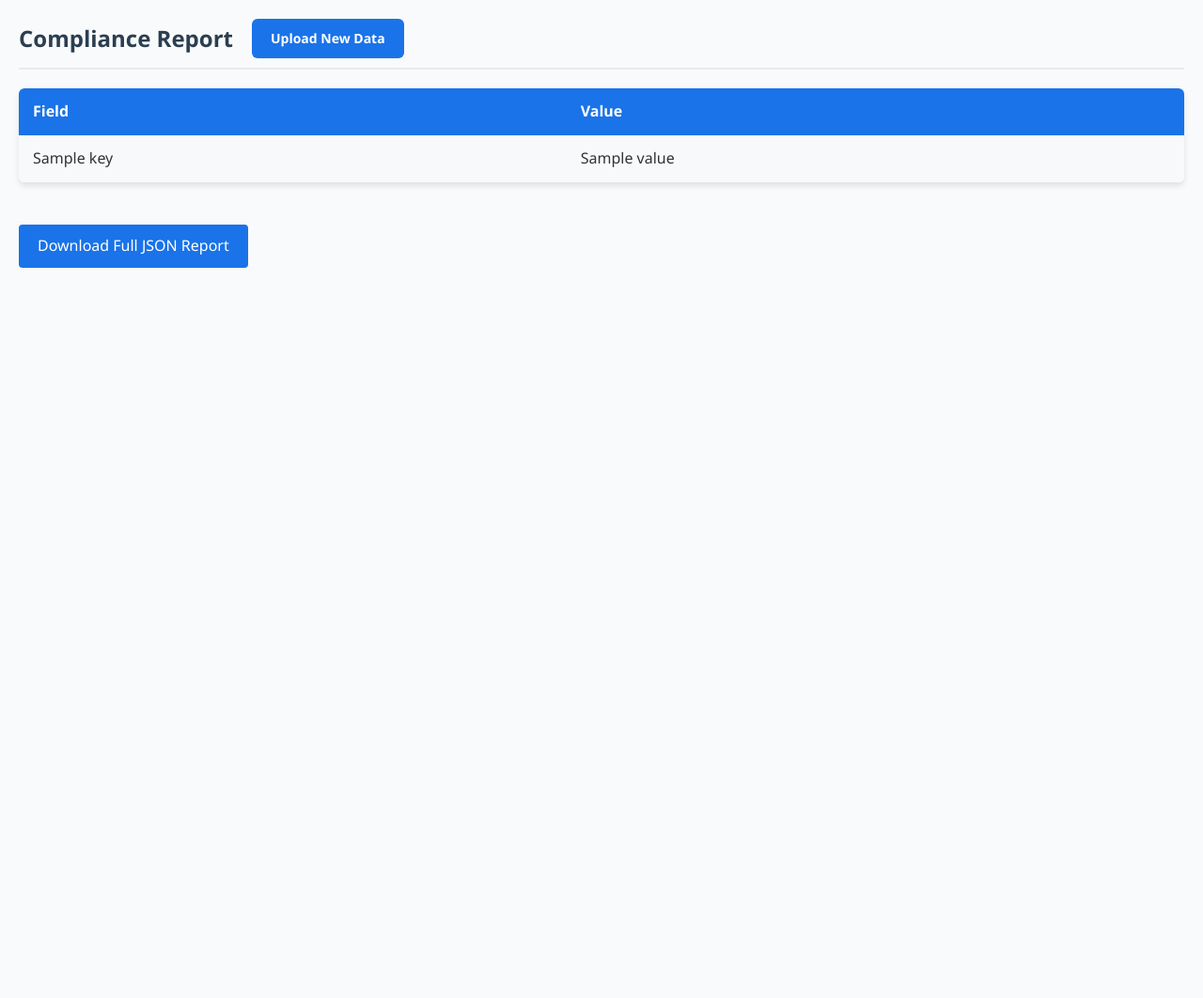
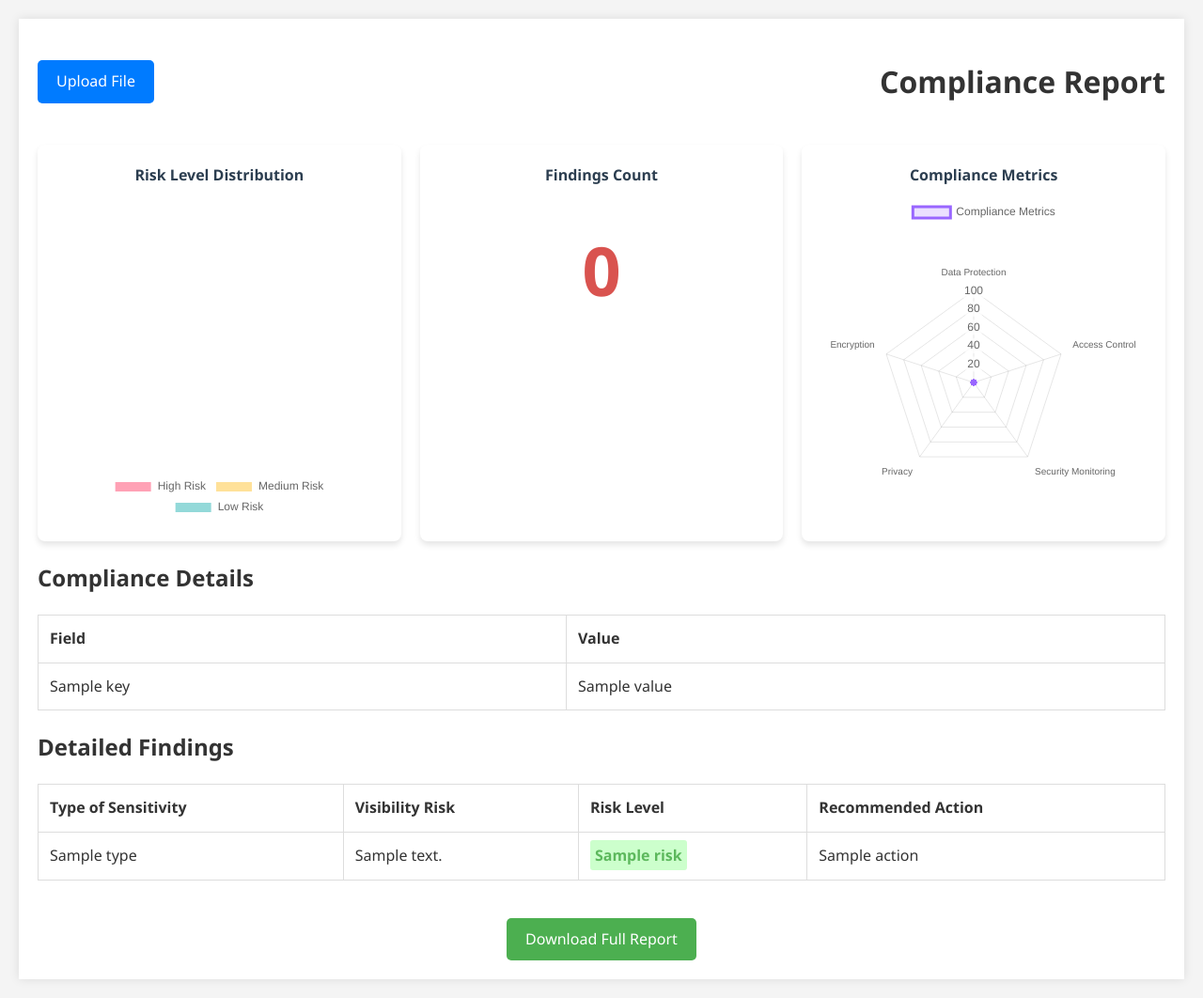
Before and after one commit to herald019/SAAS---Data-privacy-and-compliance-report, a Flask app: template templates/result.html in a window 1280 px wide. Shown: the whole page at 94% size. Before the commit the page ends 285 px from the top, so only its background shows below. Run offline with Flask 3, Linux system fonts and the light colour scheme; the template is opened without the code that fills it: most values are stand-ins (such as "Sample title", 1, 10 or a date in 2020); some libraries are stand-ins or nearby versions.

Commit message:
result.html

```diff
--- a/templates/result.html
+++ b/templates/result.html
@@ -4,39 +4,14 @@
     <meta charset="UTF-8">
     <meta name="viewport" content="width=device-width, initial-scale=1.0">
     <title>Compliance Report</title>
+    <script src="https://cdnjs.cloudflare.com/ajax/libs/Chart.js/3.7.1/chart.min.js"></script>
     <style>
         :root {
-            /* Light theme variables */
-            --bg-color: #f9fafb;
+            --bg-color: #f4f4f4;
             --text-color: #333;
             --heading-color: #2c3e50;
-            --border-color: #eaeaea;
-            --table-bg: white;
-            --table-alt-bg: #f8f9fa;
-            --table-hover-bg: #f1f4f9;
-            --header-bg: #1a73e8;
-            --header-text: white;
-            --shadow: 0 4px 6px rgba(0, 0, 0, 0.1);
-            --button-bg: #1a73e8;
-            --button-hover: #1557b0;
-            --button-text: white;
-        }
-
-        [data-theme="dark"] {
-            /* Dark theme variables */
-            --bg-color: #1e1e2e;
-            --text-color: #e1e1e1;
-            --heading-color: #cdd6f4;
-            --border-color: #313244;
-            --table-bg: #181825;
-            --table-alt-bg: #1f1f2e;
-            --table-hover-bg: #2a2a40;
-            --header-bg: #74c7ec;
-            --header-text: #11111b;
-            --shadow: 0 4px 6px rgba(0, 0, 0, 0.3);
-            --button-bg: #74c7ec;
-            --button-hover: #89dceb;
-            --button-text: #11111b;
+            --border-color: #ddd;
+            --chart-bg: white;
         }
 
         body {
@@ -46,264 +21,275 @@
             margin: 0;
             padding: 20px;
             background-color: var(--bg-color);
-            transition: all 0.3s ease;
         }
 
-        .header-container {
+        .container {
+            max-width: 1200px;
+            margin: 0 auto;
+            background-color: white;
+            padding: 20px;
+            box-shadow: 0 0 10px rgba(0,0,0,0.1);
+        }
+
+        /* New styles for top left button */
+        .top-buttons {
             display: flex;
             justify-content: space-between;
             align-items: center;
             margin-bottom: 20px;
-            padding-bottom: 10px;
-            border-bottom: 2px solid var(--border-color);
         }
 
-        h2 {
-            color: var(--heading-color);
-            margin: 0;
+        .upload-btn {
+            display: inline-block;
+            background-color: #007bff;
+            color: white;
+            padding: 10px 20px;
+            text-decoration: none;
+            border-radius: 5px;
         }
 
-        .theme-toggle {
+        .charts-container {
+            display: grid;
+            grid-template-columns: repeat(auto-fit, minmax(300px, 1fr));
+            gap: 20px;
+            margin-bottom: 20px;
+        }
+
+        .chart-container {
+            background-color: var(--chart-bg);
+            border-radius: 8px;
+            box-shadow: 0 4px 6px rgba(0,0,0,0.1);
+            padding: 20px;
             display: flex;
+            flex-direction: column;
             align-items: center;
         }
 
-        .theme-toggle label {
-            margin-right: 10px;
-            cursor: pointer;
-            display: flex;
-            align-items: center;
-        }
-
-        .toggle {
-            position: relative;
-            display: inline-block;
-            width: 60px;
-            height: 30px;
-        }
-
-        .toggle input {
-            opacity: 0;
-            width: 0;
-            height: 0;
-        }
-
-        .slider {
-            position: absolute;
-            cursor: pointer;
-            top: 0;
-            left: 0;
-            right: 0;
-            bottom: 0;
-            background-color: #ccc;
-            transition: .4s;
-            border-radius: 30px;
-        }
-
-        .slider:before {
-            position: absolute;
-            content: "";
-            height: 22px;
-            width: 22px;
-            left: 4px;
-            bottom: 4px;
-            background-color: white;
-            transition: .4s;
-            border-radius: 50%;
-        }
-
-        input:checked + .slider {
-            background-color: #74c7ec;
-        }
-
-        input:checked + .slider:before {
-            transform: translateX(30px);
-        }
-
-        .toggle-icons {
-            display: flex;
-            justify-content: space-between;
-            padding: 0 10px;
-            align-items: center;
-            height: 100%;
-            color: var(--header-text);
-            pointer-events: none;
+        .chart-title {
+            margin-bottom: 10px;
+            font-weight: bold;
+            color: var(--heading-color);
         }
 
         table {
             width: 100%;
             border-collapse: collapse;
             margin-bottom: 20px;
-            box-shadow: var(--shadow);
-            background-color: var(--table-bg);
-            border-radius: 6px;
-            overflow: hidden;
-            transition: all 0.3s ease;
         }
 
-        th {
-            background-color: var(--header-bg);
-            color: var(--header-text);
-            font-weight: 600;
-            text-align: left;
-            padding: 12px 15px;
-            transition: all 0.3s ease;
+        table, th, td {
+            border: 1px solid var(--border-color);
         }
 
-        td {
-            padding: 12px 15px;
-            border-bottom: 1px solid var(--border-color);
-            transition: all 0.3s ease;
+        th, td {
+            padding: 12px;
+            text-align: left;
         }
 
-        tr:nth-child(even) {
-            background-color: var(--table-alt-bg);
+        .risk-level {
+            font-weight: bold;
+            padding: 5px;
+            border-radius: 3px;
         }
 
-        tr:hover {
-            background-color: var(--table-hover-bg);
+        .risk-high {
+            background-color: #ffcccb;
+            color: #d9534f;
         }
 
-        tr:last-child td {
-            border-bottom: none;
+        .risk-medium {
+            background-color: #fff7cc;
+            color: #f0ad4e;
         }
 
-        a {
-            display: inline-block;
-            text-decoration: none;
-            color: var(--button-text);
-            background-color: var(--button-bg);
-            padding: 10px 20px;
-            border-radius: 4px;
-            font-weight: 500;
-            transition: background-color 0.3s, transform 0.2s;
+        .risk-low {
+            background-color: #ccffcc;
+            color: #5cb85c;
         }
 
-        a:hover {
-            background-color: var(--button-hover);
-            transform: translateY(-2px);
+        .download-btn {
+            display: inline-block;
+            background-color: #4CAF50;
+            color: white;
+            padding: 10px 20px;
+            text-decoration: none;
+            border-radius: 5px;
+            text-align: center;
+            margin-top: 20px;
         }
 
-        @media screen and (max-width: 600px) {
-            .header-container {
-                flex-direction: column;
-                align-items: flex-start;
-            }
-
-            .theme-toggle {
-                margin-top: 15px;
-            }
-
-            table {
-                border: 0;
-                box-shadow: none;
-            }
-
-            table thead {
-                display: none;
-            }
-
-            table tr {
-                margin-bottom: 15px;
-                display: block;
-                border: 1px solid var(--border-color);
-                box-shadow: var(--shadow);
-                border-radius: 4px;
-                overflow: hidden;
-            }
-
-            table td {
-                display: block;
-                text-align: right;
-                border-bottom: 1px solid var(--border-color);
-                position: relative;
-                padding-left: 45%;
-            }
-
-            table td:before {
-                content: attr(data-label);
-                position: absolute;
-                left: 15px;
-                font-weight: 600;
-                color: var(--heading-color);
-            }
-
-            table td:last-child {
-                border-bottom: 0;
-            }
+        .findings-count {
+            font-size: 72px;
+            font-weight: bold;
+            text-align: center;
+            color: #d9534f;
+            margin: 20px 0;
         }
     </style>
 </head>
 <body>
+    <div class="container">
+        <!-- Top Buttons Section -->
+        <div class="top-buttons">
+            <a href="/" class="upload-btn">Upload File</a>
+            <h1>Compliance Report</h1>
+        </div>
 
-
-    <div class="header-container">
-        <div style="display: flex; align-items: center; gap: 20px;">
-            <h2>Compliance Report</h2>
-            <a href="/" class="active" style="
-                background-color: var(--button-bg);
-                color: var(--button-text);
-                border: none;
-                border-radius: 6px;
-                padding: 10px 20px;
-                font-size: 14px;
-                font-weight: 600;
-                text-decoration: none;
-                transition: all 0.3s ease;
-            ">
-                Upload New Data
-            </a>
+        <!-- Charts Container -->
+        <div class="charts-container">
+            <div class="chart-container">
+                <div class="chart-title">Risk Level Distribution</div>
+                <canvas id="riskLevelChart"></canvas>
             </div>
-        <div class="theme-toggle">
-            <!-- Theme toggle stays the same -->
+            <div class="chart-container">
+                <div class="chart-title">Findings Count</div>
+                <div class="findings-count" id="findingsCount">0</div>
+            </div>
+            <div class="chart-container">
+                <div class="chart-title">Compliance Metrics</div>
+                <canvas id="complianceMetricsChart"></canvas>
             </div>
         </div>
 
+        <!-- Compliance Overview Table -->
+        <h2>Compliance Details</h2>
         <table>
+            <thead>
                 <tr>
                     <th>Field</th>
                     <th>Value</th>
                 </tr>
+            </thead>
+            <tbody>
                 {% for key, value in compliance.items() %}
+                {% if key not in ['Last Updated', 'Description', 'Sensitivities'] %}
                 <tr>
-            <td data-label="Field">{{ key }}</td>
-            <td data-label="Value">{{ value }}</td>
+                    <td>{{ key }}</td>
+                    <td>
+                        {% if key == 'Risk Level' %}
+                            <span class="risk-level
+                                {% if value == 'High' %}risk-high
+                                {% elif value == 'Medium' %}risk-medium
+                                {% else %}risk-low
+                                {% endif %}">
+                                {{ value }}
+                            </span>
+                        {% else %}
+                            {{ value }}
+                        {% endif %}
+                    </td>
+                </tr>
+                {% endif %}
+                {% endfor %}
+            </tbody>
+        </table>
+
+        <!-- Detailed Findings Table -->
+        <h2>Detailed Findings</h2>
+        <table>
+            <thead>
+                <tr>
+                    <th>Type of Sensitivity</th>
+                    <th>Visibility Risk</th>
+                    <th>Risk Level</th>
+                    <th>Recommended Action</th>
+                </tr>
+            </thead>
+            <tbody>
+                {% for sensitivity in compliance.get('Sensitivities', []) %}
+                <tr>
+                    <td>{{ sensitivity['type'] }}</td>
+                    <td>{{ sensitivity['visibility'] }}</td>
+                    <td>
+                        <span class="risk-level
+                            {% if sensitivity['risk'] == 'High' %}risk-high
+                            {% elif sensitivity['risk'] == 'Medium' %}risk-medium
+                            {% else %}risk-low
+                            {% endif %}">
+                            {{ sensitivity['risk'] }}
+                        </span>
+                    </td>
+                    <td>{{ sensitivity['action'] }}</td>
                 </tr>
                 {% endfor %}
+            </tbody>
         </table>
 
-    <br>
-    <a href="{{ file_url }}" download>Download Full JSON Report</a>
+        <!-- Download Option -->
+        <div style="text-align: center;">
+            <a href="{{ file_url }}" class="download-btn">
+                Download Full Report
+            </a>
+        </div>
+    </div>
 
     <script>
-        // Theme toggle functionality
-        const themeSwitch = document.getElementById('theme-switch');
-        const htmlElement = document.documentElement;
+        document.addEventListener('DOMContentLoaded', function() {
+            const complianceData = {{ compliance | tojson | safe }};
 
-        // Check for saved theme preference or use preferred color scheme
-        const savedTheme = localStorage.getItem('theme');
-
-        if (savedTheme) {
-            htmlElement.setAttribute('data-theme', savedTheme);
-            themeSwitch.checked = savedTheme === 'dark';
-        } else {
-            // Use system preference as default
-            const prefersDark = window.matchMedia('(prefers-color-scheme: dark)').matches;
-            if (prefersDark) {
-                htmlElement.setAttribute('data-theme', 'dark');
-                themeSwitch.checked = true;
+            // Risk Level Chart
+            const ctx1 = document.getElementById('riskLevelChart').getContext('2d');
+            new Chart(ctx1, {
+                type: 'pie',
+                data: {
+                    labels: ['High Risk', 'Medium Risk', 'Low Risk'],
+                    datasets: [{
+                        data: [
+                            complianceData['High Risk'] || 0,
+                            complianceData['Medium Risk'] || 0,
+                            complianceData['Low Risk'] || 0
+                        ],
+                        backgroundColor: [
+                            'rgba(255, 99, 132, 0.6)',  // High Risk - Red
+                            'rgba(255, 205, 86, 0.6)',  // Medium Risk - Yellow
+                            'rgba(75, 192, 192, 0.6)'   // Low Risk - Green
+                        ]
+                    }]
+                },
+                options: {
+                    responsive: true,
+                    plugins: {
+                        legend: {
+                            display: true,
+                            position: 'bottom'
                         }
                     }
+                }
+            });
 
-        // Theme switch event listener
-        themeSwitch.addEventListener('change', function() {
-            if (this.checked) {
-                htmlElement.setAttribute('data-theme', 'dark');
-                localStorage.setItem('theme', 'dark');
-            } else {
-                htmlElement.setAttribute('data-theme', 'light');
-                localStorage.setItem('theme', 'light');
+            // Set Findings Count
+            document.getElementById('findingsCount').textContent = complianceData['Findings Count'] || 0;
+
+            // Compliance Metrics Radar Chart
+            const ctx3 = document.getElementById('complianceMetricsChart').getContext('2d');
+            new Chart(ctx3, {
+                type: 'radar',
+                data: {
+                    labels: ['Data Protection', 'Access Control', 'Security Monitoring', 'Privacy', 'Encryption'],
+                    datasets: [{
+                        label: 'Compliance Metrics',
+                        data: [
+                            complianceData['Data Protection'] || 0,
+                            complianceData['Access Control'] || 0,
+                            complianceData['Security Monitoring'] || 0,
+                            complianceData['Privacy'] || 0,
+                            complianceData['Encryption'] || 0
+                        ],
+                        backgroundColor: 'rgba(153, 102, 255, 0.2)',
+                        borderColor: 'rgba(153, 102, 255, 1)',
+                        pointBackgroundColor: 'rgba(153, 102, 255, 1)'
+                    }]
+                },
+                options: {
+                    responsive: true,
+                    scales: {
+                        r: {
+                            beginAtZero: true,
+                            max: 100
                         }
+                    }
+                }
+            });
         });
     </script>
 </body>
```
Lines whose indentation alone changed are shown as unchanged.
